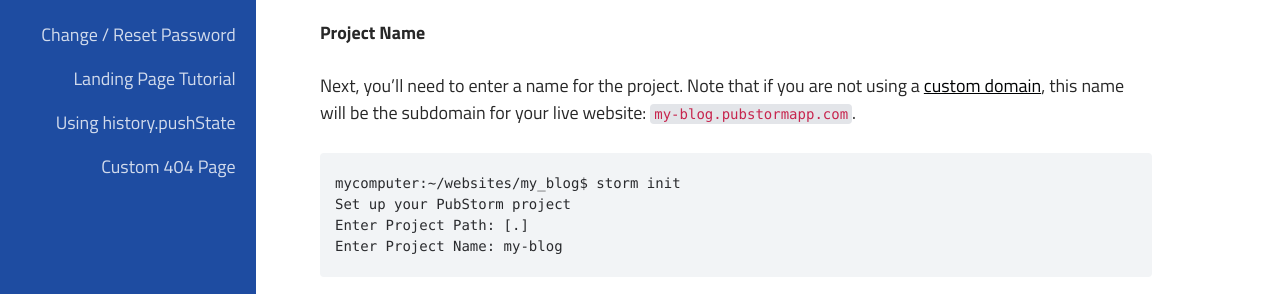
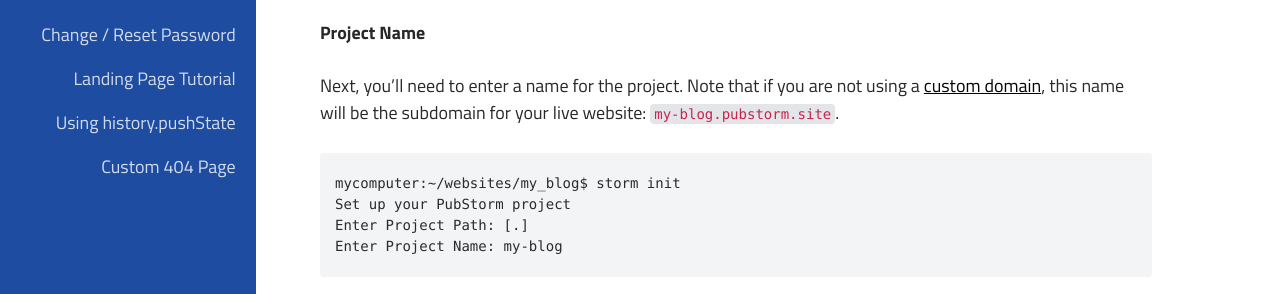
Before and after one commit to nitrous-io/help, a Jekyll site: the page built from _posts/2016-04-01-getting_started.md, in a window 1280 px wide and 900 px high, scrolled down 1389 px. Shown: the part 154-448 px from the top of the window. Built offline with Jekyll 4.4.1, drawn with Linux system fonts in a browser that asks for light colours.

Commit message:
Use proper .pubstorm.site TLD.

```diff
--- a/_posts/2016-04-01-getting_started.md
+++ b/_posts/2016-04-01-getting_started.md
@@ -46,7 +46,7 @@ If you are using a static site builder like [Jekyll](https://jekyllrb.com/) or [
 
 #### Project Name
 
-Next, you'll need to enter a name for the project. Note that if you are not using a [custom domain]({% post_url 2016-04-02-custom_domains %}), this name will be the subdomain for your live website: `my-blog.pubstormapp.com`.
+Next, you'll need to enter a name for the project. Note that if you are not using a [custom domain]({% post_url 2016-04-02-custom_domains %}), this name will be the subdomain for your live website: `my-blog.pubstorm.site`.
 
     mycomputer:~/websites/my_blog$ storm init
     Set up your PubStorm project
```
